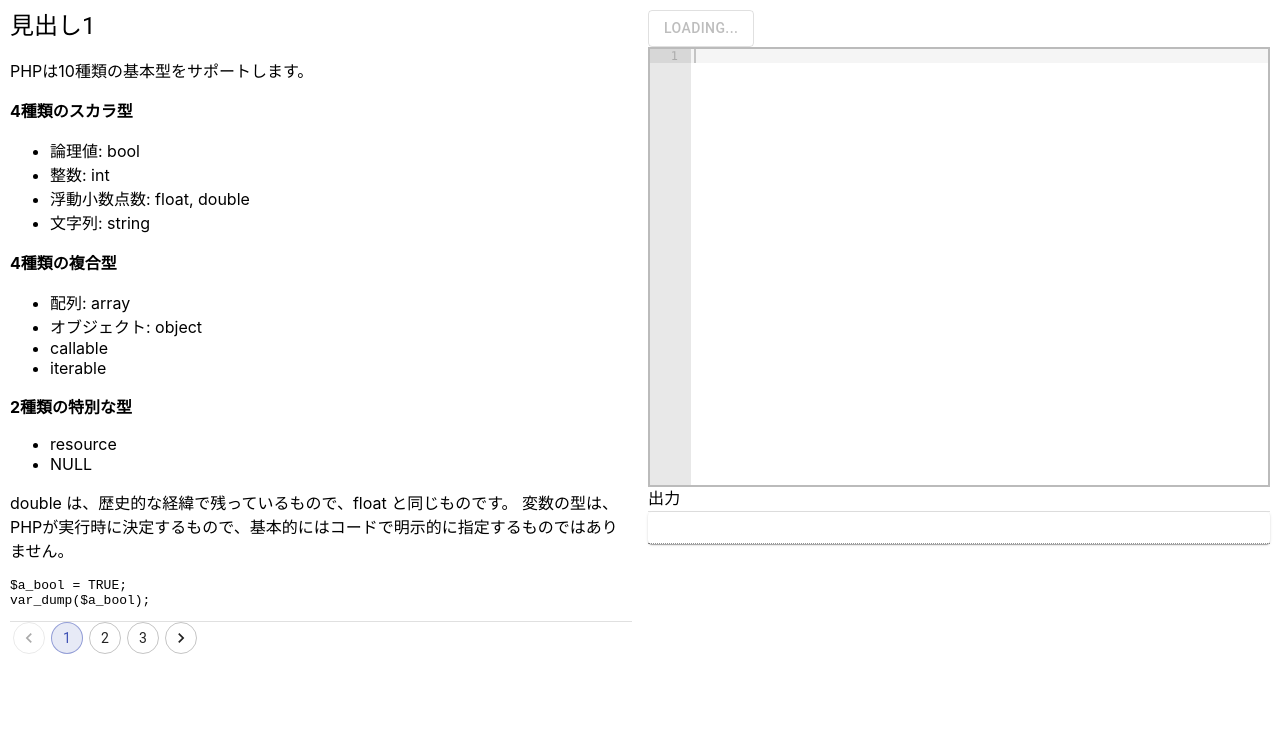
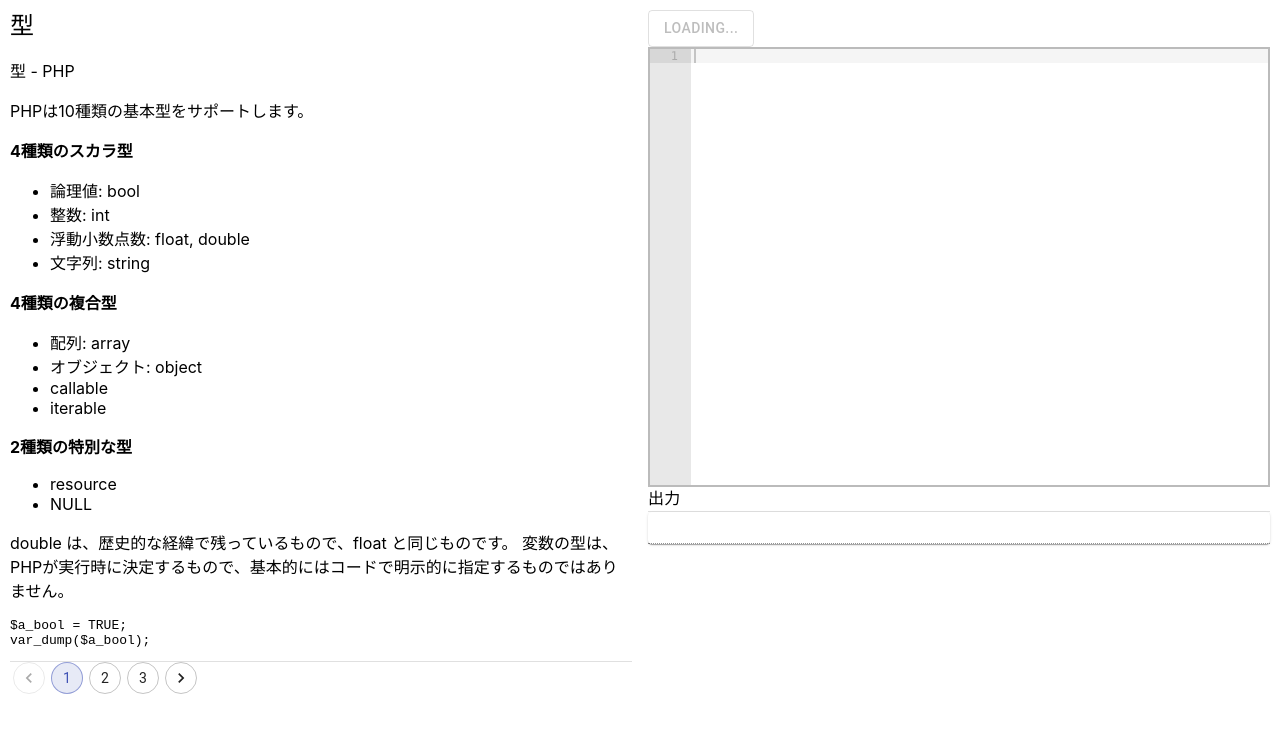
Before and after one commit to n-fukuju/shakyo, a Next.js app: page /shakyo/php-lang in a window 1280 px wide. Shown: the top 732 px of the page. Built offline with nearby package versions, Linux system fonts and the light colour scheme; no server answers.

Commit message:
見出し変更

```diff
--- a/pages/php-lang.tsx
+++ b/pages/php-lang.tsx
@@ -7,8 +7,10 @@
     return (
         <PhpEditorComponent pages={[
             {
-                title: "見出し1",
+                title: "型",
                 content: String.raw`
+[型 - PHP](https://www.php.net/manual/ja/language.types.php)
+
 PHPは10種類の基本型をサポートします。
 
 **4種類のスカラ型**
```
